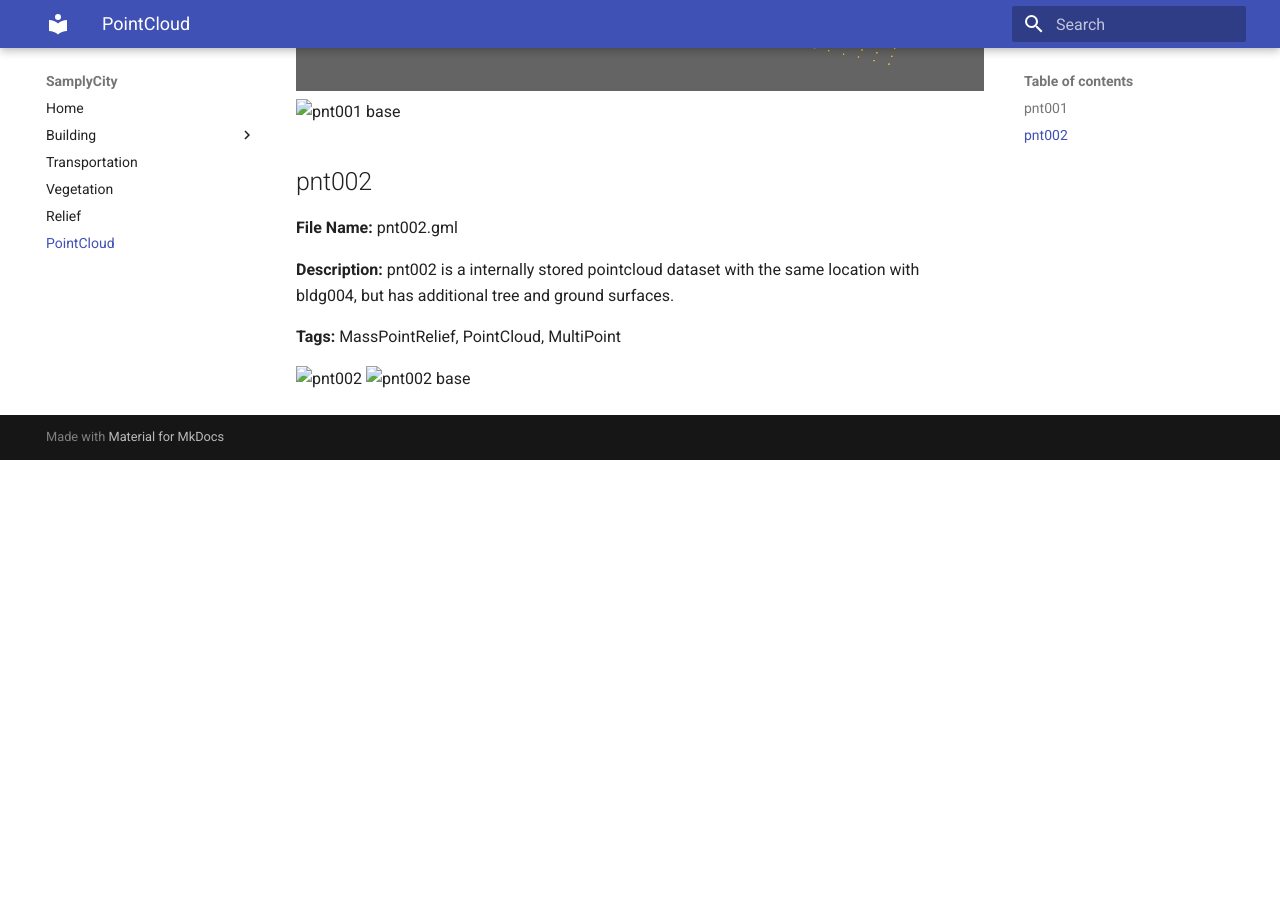
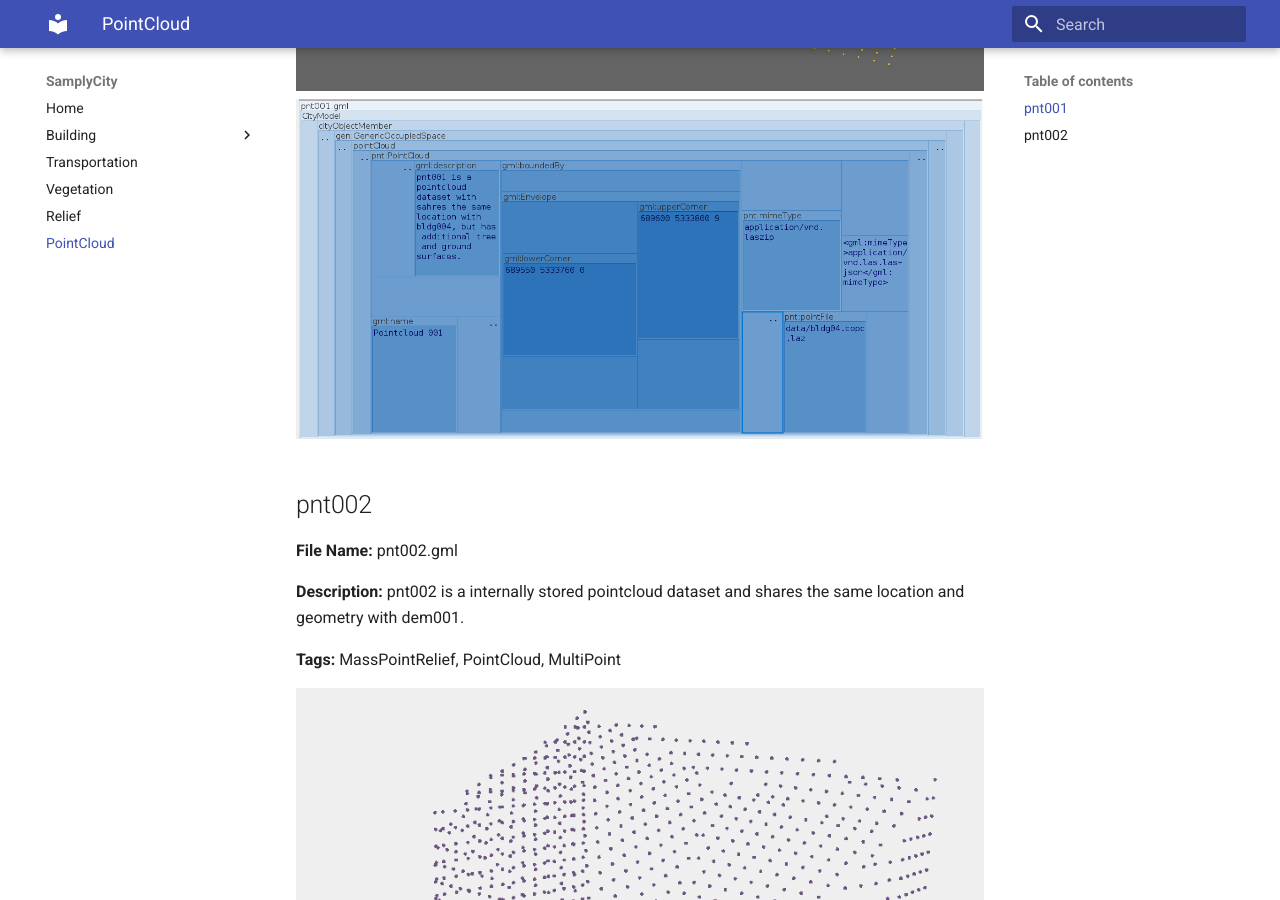
Before and after one commit to muratkendir/samplycity, an MkDocs documentation site: the page built from docs/pointcloud.md, in a window 1280 px wide and 900 px high, scrolled down 714 px. Built offline with MkDocs 1.6.1 and Material for MkDocs 9.7.7, drawn with Linux system fonts in a browser that asks for light colours; before the commit the page ends 1174 px from its top, so only the background shows below that.

Commit message:
pnt001 pnt002 images added.

```diff
--- a/docs/pointcloud.md
+++ b/docs/pointcloud.md
@@ -16,7 +16,7 @@
 
 **File Name:** pnt002.gml
 
-**Description:** pnt002 is a internally stored pointcloud dataset with the same location with bldg004, but has additional tree and ground surfaces.
+**Description:** pnt002 is a internally stored pointcloud dataset and shares the same location and geometry with dem001.
 
 **Tags:** MassPointRelief, PointCloud, MultiPoint
 
```
Also changed, not shown: docs/images/pnt001_base.png (added), docs/images/pnt002.png (added), docs/images/pnt002_base.png (added), site/404.html, site/index.html, site/search/search_index.json, 2 other files.
